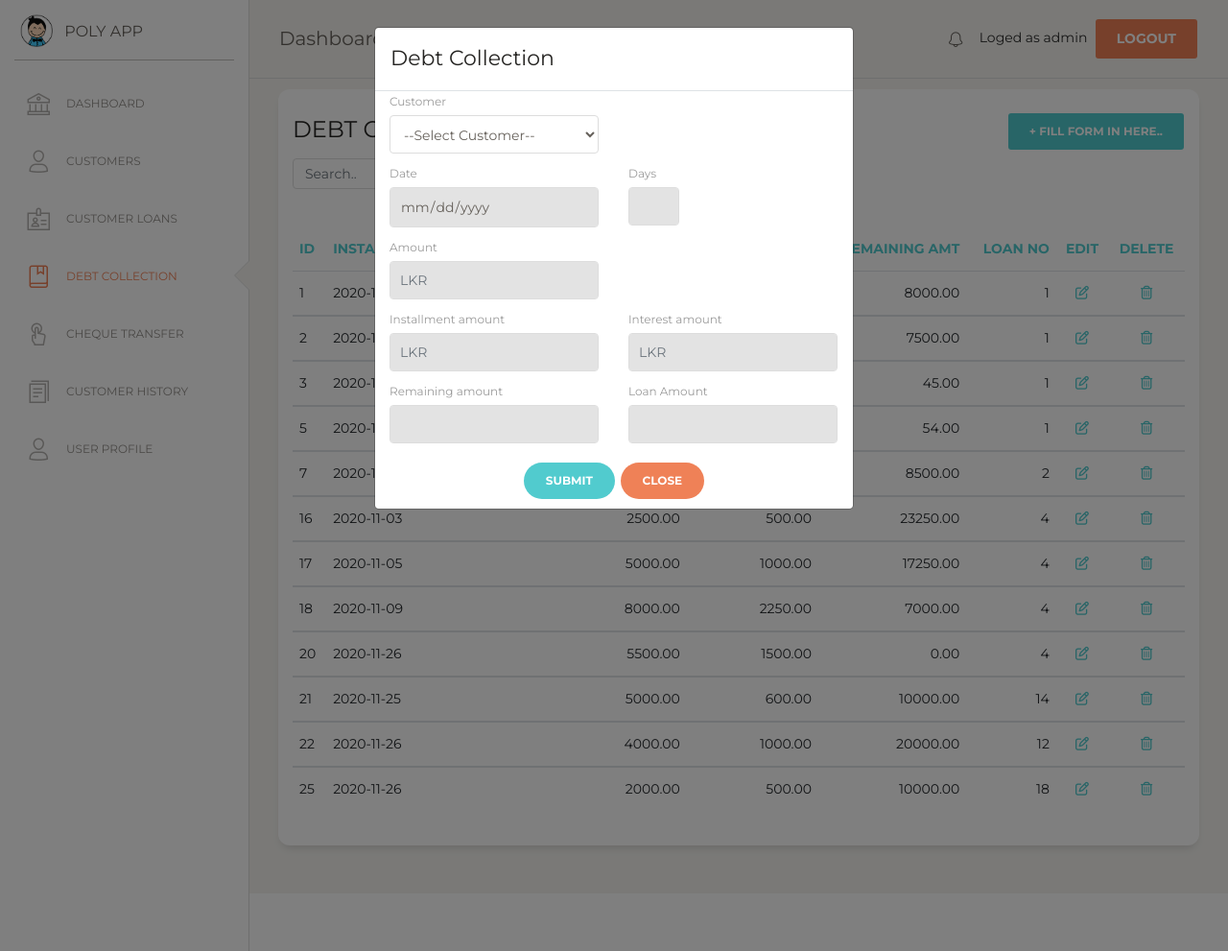
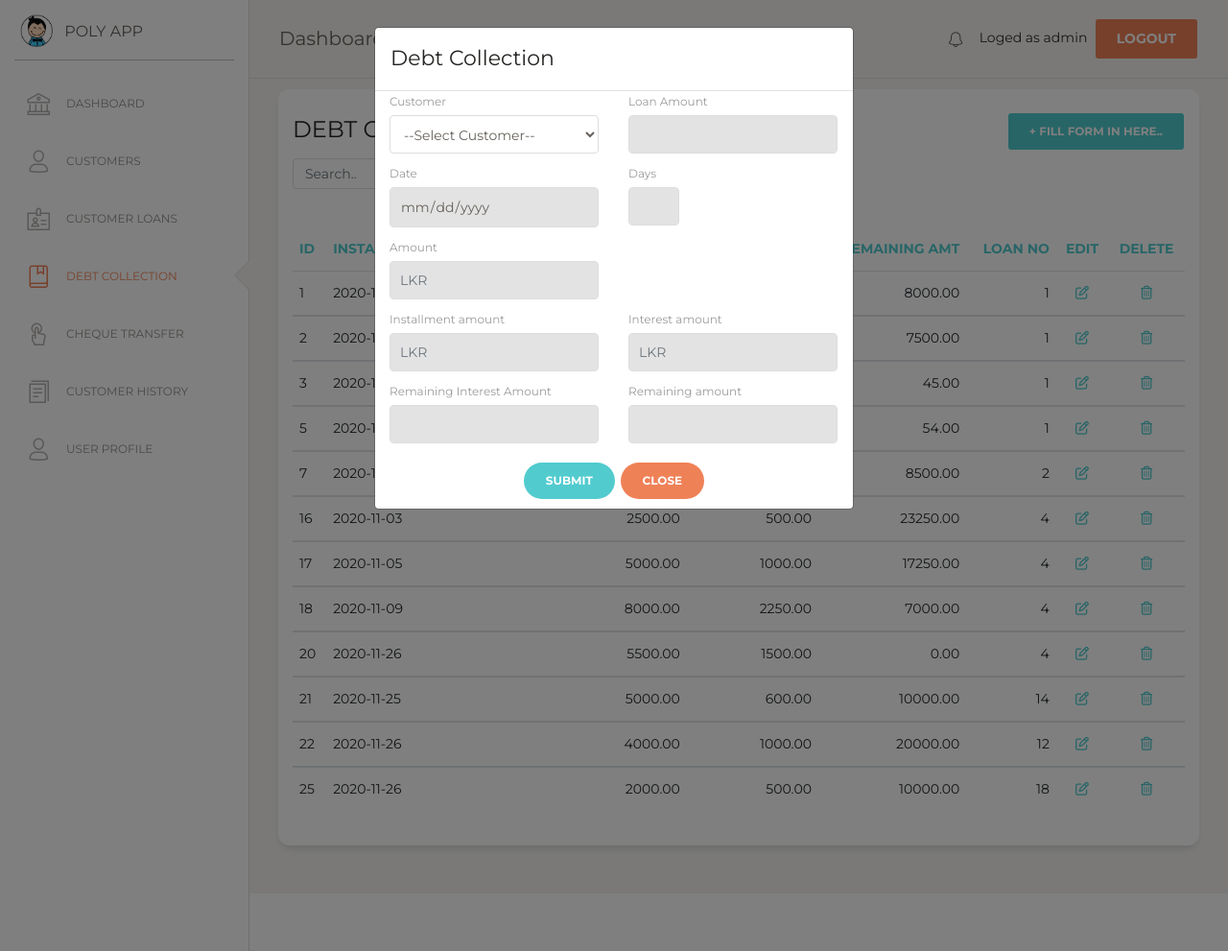
Before and after one commit to rearboost/poli-app-c1, a PHP site: page /debt_collection in a window 1280 px wide, after a click on "+ FILL FORM IN HERE..". Shown: the whole page at 96% size. Run offline with PHP 8.4, Linux system fonts and the light colour scheme; a user stored in the database is signed in; data comes from the database, SQL or seed files in the repository; some libraries are stand-ins or nearby versions.

Commit message:
debt_collection bill

```diff
--- a/debt_collection.php
+++ b/debt_collection.php
@@ -153,6 +153,12 @@ mysqli_select_db($con,DB_NAME);
                           </select>
                       </div>
                     </div>
+                    <div class="col-md-6 pr-3">
+                      <div class="form-group">
+                        <label>Loan Amount</label>
+                        <input type="text" class="form-control" id="loan_amt" name = "l_amt" disabled = "" id = "loan_amount" readonly required>
+                      </div>
+                    </div>
                   </div>
                   <div class="row">
                     <div class="col-md-6 pr-3">
@@ -192,17 +198,18 @@ mysqli_select_db($con,DB_NAME);
                       </div>
                     </div>
                   </div>
+
                   <div class="row">
+                    <div class="col-md-6 pr-3">
+                      <div class="form-group">
+                        <label>Remaining Interest Amount</label>
+                        <input type="text" class="form-control" id="r_int" name = "r_int" readonly required>
+                      </div>
+                    </div>
                     <div class="col-md-6 pr-3">
                       <div class="form-group">
                         <label>Remaining amount</label>
                         <input type="text" class="form-control" id="remain_amt" name = "remain_amt" value="" readonly required>
-                      </div>
-                    </div>
-                    <div class="col-md-6 pr-3">
-                      <div class="form-group">
-                        <label>Loan Amount</label>
-                        <input type="text" class="form-control" id="loan_amt" name = "l_amt" disabled = "" id = "loan_amount" readonly required>
                       </div>
                     </div>
                   </div>
@@ -216,11 +223,12 @@ mysqli_select_db($con,DB_NAME);
 
                       <?php
                           if(isset($_POST['submit'])){
-                            $custom_id = $_POST['id'];
-                            $li_date = $_POST['li_date'];
-                            $i_amt = $_POST['i_amt'];
-                            $int_amt = $_POST['int_amt'];
-                            $remain_amt= $_POST['remain_amt'];
+                            $custom_id      = $_POST['id'];
+                            $li_date        = $_POST['li_date'];
+                            $i_amt          = $_POST['i_amt'];
+                            $int_amt        = $_POST['int_amt'];
+                            $remain_int_amt = $_POST['r_int'];
+                            $remain_amt     = $_POST['remain_amt'];
 
                             $year =  date("Y");
                             $month = date("m");
@@ -285,7 +293,7 @@ mysqli_select_db($con,DB_NAME);
                           		$loan_no = $row_l['loan_no'];
                           		$loan_amount = $row_l['amount'];
 
-                          $insert = "INSERT INTO loan_installement (li_date,installement_amt,interest_amt,remaining_amt,loan_no) VALUES ('$li_date',$i_amt,$int_amt,$remain_amt,$loan_no)";
+                          $insert = "INSERT INTO loan_installement (li_date,installement_amt,interest_amt,remaining_int_amt,remaining_amt,loan_no) VALUES ('$li_date',$i_amt,$int_amt,$remain_int_amt,$remain_amt,$loan_no)";
                           mysqli_query($con,$insert);
 
                           if($remain_amt <= 0){
@@ -483,6 +491,7 @@ mysqli_select_db($con,DB_NAME);
       var days   = $('#days').val();
       var installement_amt;
       var interest_amt;
+      var remain_int;
       var remain_amt;
       var id =  $('#custom_id').val();
 
@@ -495,14 +504,23 @@ mysqli_select_db($con,DB_NAME);
           var obj = JSON.parse(response);
          // $('#remain_amt').val(obj.remain_amt);
           var remain_amt      =  obj.remain_amt
+          var remain_int      =  obj.remain_int
           var daily_interest  =  obj.interest
 
-          interest_amt = Number(daily_interest) * Number(days);
-          installement_amt = Number(amount) - Number(interest_amt);
-          remain_amt = Number(remain_amt) - (Number(installement_amt)+Number(interest_amt));
+          interest_amt = Number(remain_int) + (Number(daily_interest) * Number(days));
+
+          if(amount>=interest_amt){
+            installement_amt = Number(amount) - Number(interest_amt);
+            remain_int = Number(0.00);
+          }else{
+            installement_amt = Number(0.00);
+            remain_int =  Number(interest_amt) - Number(amount);
+          }
+          remain_amt = Number(remain_amt) - Number(amount);
 
            $('#int_amount').val(interest_amt.toFixed(2));
            $('#inst_amt').val(installement_amt.toFixed(2));
+           $('#r_int').val(remain_int.toFixed(2));
            $('#remain_amt').val(remain_amt.toFixed(2));
         }
 
```
Also changed, not shown: remain_amt.php (+10 -6 lines).
